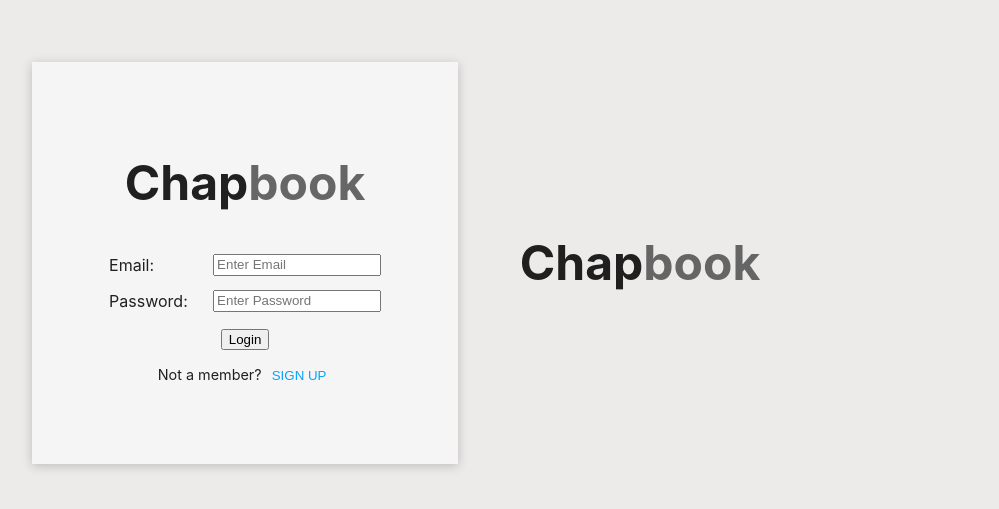
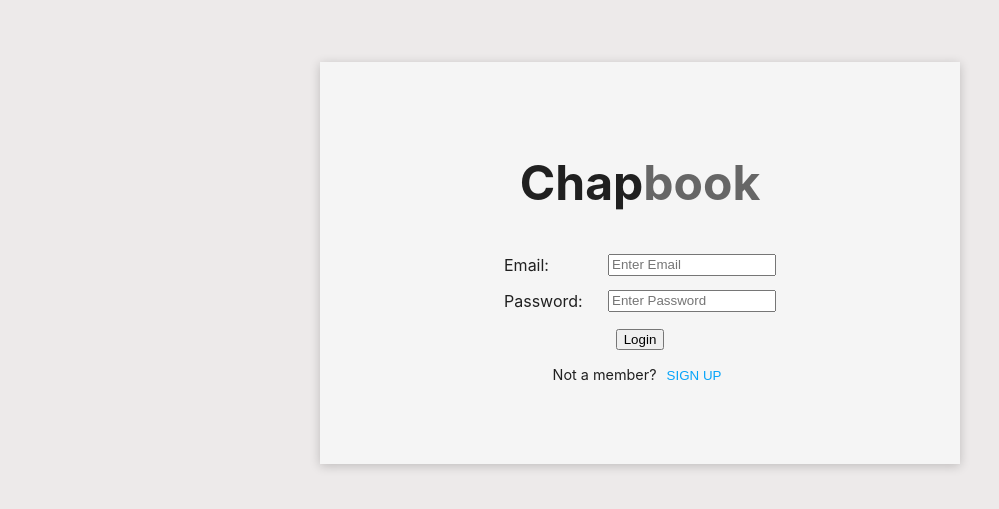
Before and after one commit to 709macdonald/ChapbookReactApp, a React (Vite) app: page / in a window 1280 px wide. Shown: the part 137-646 px from the top of the page, without its empty margins (0-999 px from the left). Built offline with nearby package versions, Linux system fonts and the light colour scheme.

Commit message:
centered login and signup screen css

```diff
--- a/src/components/MainScreen.jsx
+++ b/src/components/MainScreen.jsx
@@ -176,6 +176,7 @@ export default function MainScreen({
 
   return (
     <div className="mainScreenDiv">
+      <div className="centerWrapperDiv">
         <LoginScreen
           setToggleSideBar={setToggleSideBar}
           setShowAllFiles={setShowAllFiles}
@@ -191,6 +192,7 @@ export default function MainScreen({
           setShowLoginScreen={setShowLoginScreen}
           setShowAllFiles={setShowAllFiles}
         />
+      </div>
       <BGLogo bgLogoOn={bgLogoOn} />
       <LoadingGear isLoadingFiles={isLoadingFiles} />
       <FileSearchScreen
--- a/src/styles/loginScreen.css
+++ b/src/styles/loginScreen.css
@@ -1,3 +1,15 @@
+.centerWrapperDiv {
+  display: flex;
+  justify-content: center;
+  align-items: center;
+  height: 100%;
+  width: 100%;
+  position: absolute;
+  top: 0;
+  left: 0;
+  z-index: 998; /* so it's behind the login/signup boxes */
+}
+
 .loginPageDiv {
   z-index: 999;
   background-color: var(--main-bg-color);
```
Lines whose indentation alone changed are shown as unchanged.
